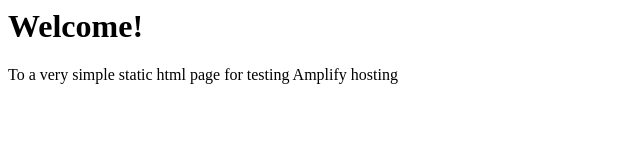
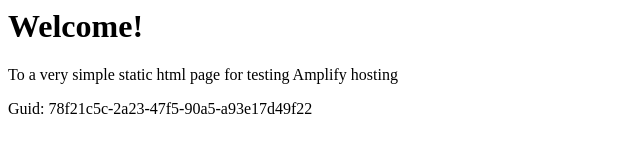
Before and after one commit to aws-aemilia-pdx/Github-PR-Commit-Integration-Test-DoNotTouch-Gith-P5X5MO5I-v1-gamma-us-west-2, a website: page src/index.html in a window 1280 px wide. Shown: the whole page, without its empty margins (0-640 px from the left). Drawn offline with Linux system fonts and the light colour scheme.

Commit message:
commit from integ tests

```diff
--- a/src/index.html
+++ b/src/index.html
@@ -1,3 +1,5 @@
+
+
 <html lang="en">
 
 <head>
@@ -10,6 +12,6 @@
 <body>
     <h1>Welcome!</h1>
     <p>To a very simple static html page for testing Amplify hosting</p>
-</body>
+    <p>Guid: 78f21c5c-2a23-47f5-90a5-a93e17d49f22</p></body>
 
 </html>
```
